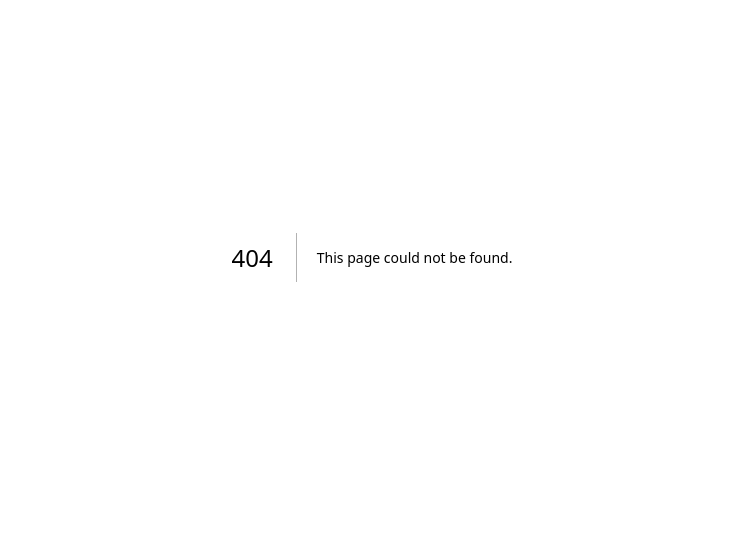
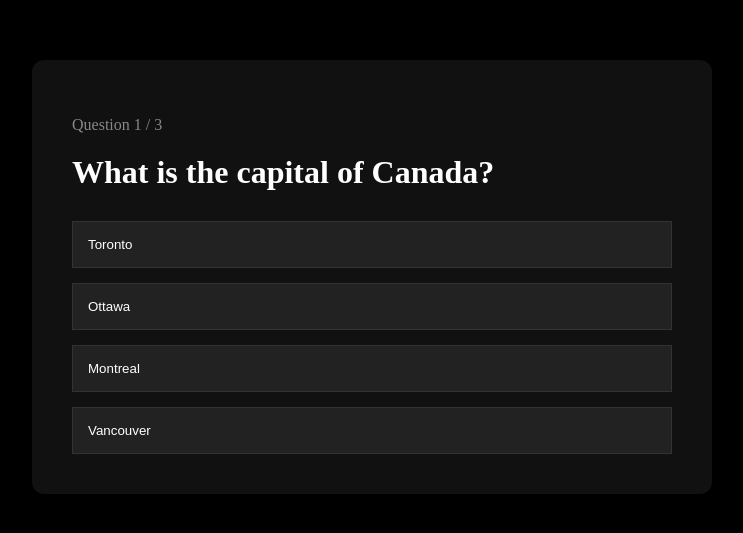
Before and after one commit to aaloopraantha/arpree, a Next.js app: page /practice in a window 1280 px wide. Before the commit this address had no page. Shown: the part 143-676 px from the top of the page, without its empty margins (268-1011 px from the left). Built offline with nearby package versions, Linux system fonts and the light colour scheme.

Commit message:
Create page.js

```diff
--- /dev/null
+++ b/app/practice/page.js
@@ -0,0 +1,146 @@
+'use client'
+
+import { useState } from 'react'
+
+export default function PracticePage() {
+  const questions = [
+    {
+      question: 'What is the capital of Canada?',
+      options: ['Toronto', 'Ottawa', 'Montreal', 'Vancouver'],
+      answer: 'Ottawa',
+    },
+    {
+      question: 'Which language is primarily tested in TEF Canada?',
+      options: ['Spanish', 'French', 'German', 'Italian'],
+      answer: 'French',
+    },
+    {
+      question: 'TEF Canada is mainly used for?',
+      options: [
+        'Driving License',
+        'Immigration',
+        'Medical School',
+        'Tourism',
+      ],
+      answer: 'Immigration',
+    },
+  ]
+
+  const [currentQuestion, setCurrentQuestion] = useState(0)
+  const [score, setScore] = useState(0)
+  const [finished, setFinished] = useState(false)
+
+  function handleAnswer(option) {
+    if (option === questions[currentQuestion].answer) {
+      setScore(score + 1)
+    }
+
+    const nextQuestion = currentQuestion + 1
+
+    if (nextQuestion < questions.length) {
+      setCurrentQuestion(nextQuestion)
+    } else {
+      setFinished(true)
+    }
+  }
+
+  if (finished) {
+    return (
+      <main
+        style={{
+          background: '#000',
+          color: '#fff',
+          minHeight: '100vh',
+          display: 'flex',
+          justifyContent: 'center',
+          alignItems: 'center',
+        }}
+      >
+        <div
+          style={{
+            background: '#111',
+            padding: '40px',
+            borderRadius: '12px',
+            textAlign: 'center',
+          }}
+        >
+          <h1>Practice Complete</h1>
+
+          <p style={{ marginTop: '20px', fontSize: '24px' }}>
+            Your Score: {score} / {questions.length}
+          </p>
+
+          <a
+            href="/dashboard"
+            style={{
+              display: 'inline-block',
+              marginTop: '30px',
+              background: '#fff',
+              color: '#000',
+              padding: '10px 20px',
+              textDecoration: 'none',
+            }}
+          >
+            Back to Dashboard
+          </a>
+        </div>
+      </main>
+    )
+  }
+
+  return (
+    <main
+      style={{
+        background: '#000',
+        color: '#fff',
+        minHeight: '100vh',
+        display: 'flex',
+        justifyContent: 'center',
+        alignItems: 'center',
+        padding: '20px',
+      }}
+    >
+      <div
+        style={{
+          width: '600px',
+          background: '#111',
+          padding: '40px',
+          borderRadius: '12px',
+        }}
+      >
+        <p style={{ color: '#888' }}>
+          Question {currentQuestion + 1} / {questions.length}
+        </p>
+
+        <h1 style={{ marginTop: '20px' }}>
+          {questions[currentQuestion].question}
+        </h1>
+
+        <div
+          style={{
+            marginTop: '30px',
+            display: 'grid',
+            gap: '15px',
+          }}
+        >
+          {questions[currentQuestion].options.map((option) => (
+            <button
+              key={option}
+              onClick={() => handleAnswer(option)}
+              style={{
+                padding: '15px',
+                background: '#222',
+                color: '#fff',
+                border: '1px solid #333',
+                cursor: 'pointer',
+                textAlign: 'left',
+              }}
+            >
+              {option}
+            </button>
+          ))}
+        </div>
+      </div>
+    </main>
+  )
+}
```
